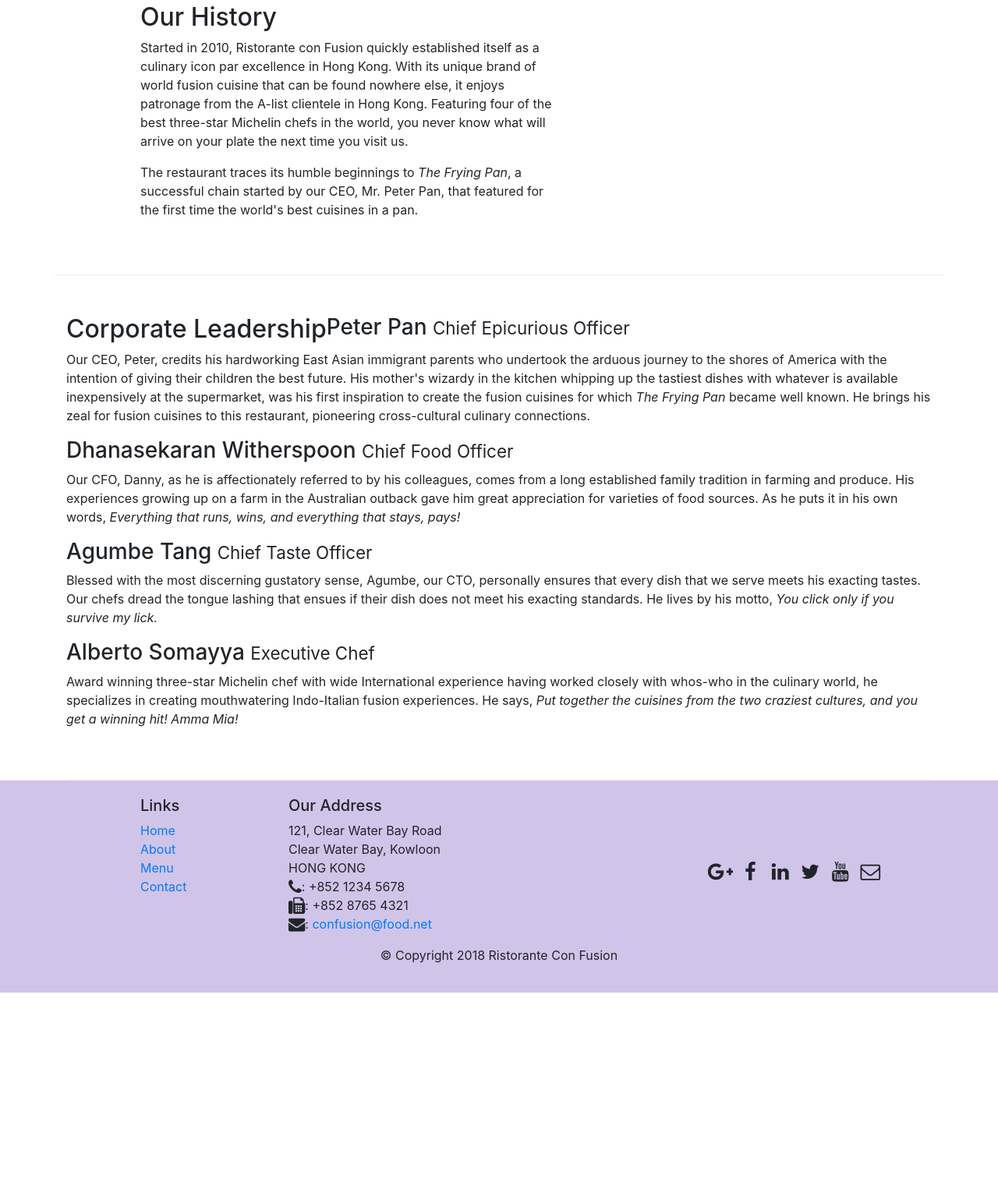
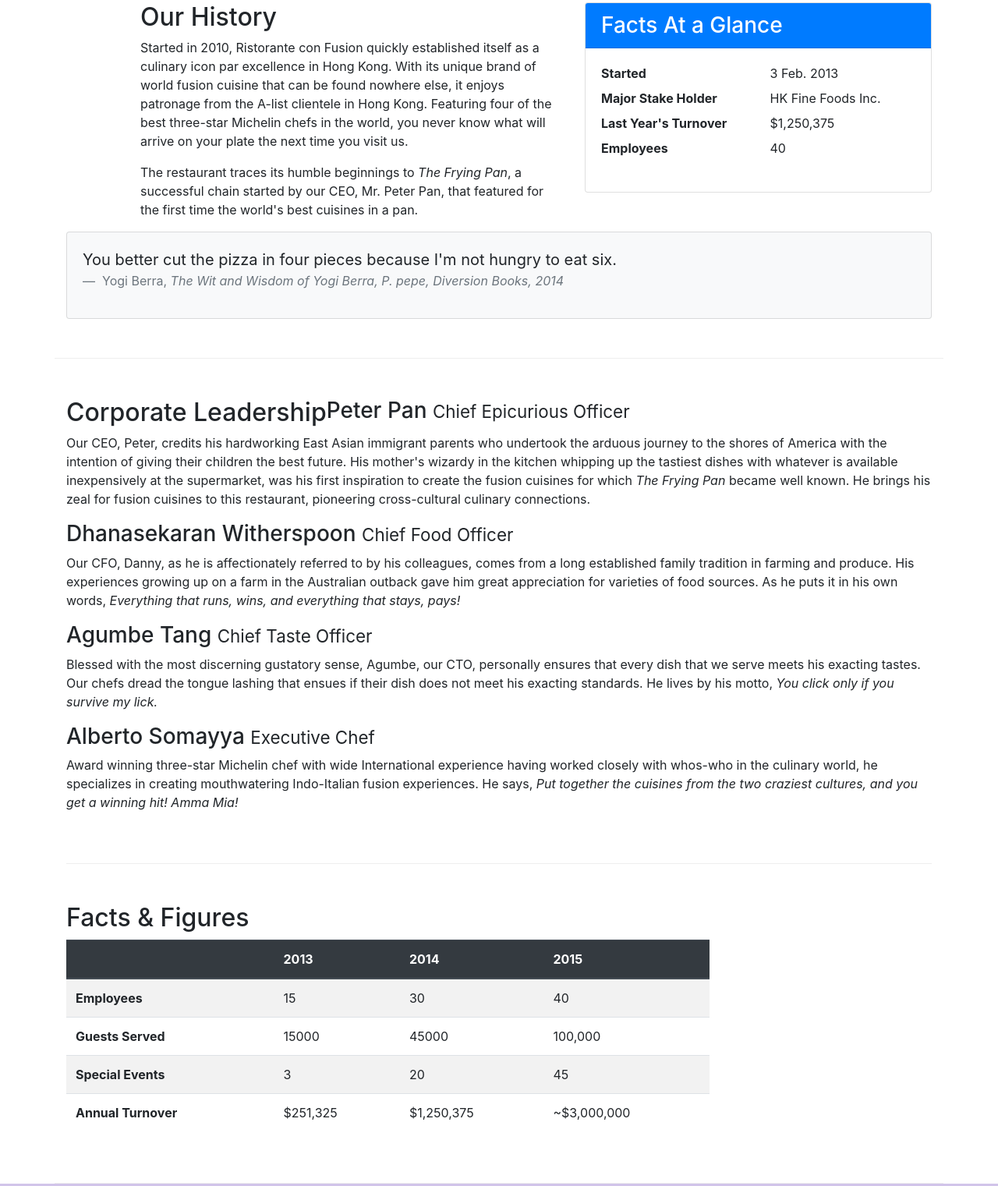
Before and after one commit to garima423/Bootstrap, a website: page aboutus.html in a window 1280 px wide. Shown: the part 532-2053 px from the top of the page at 78% size. Before the commit the page ends 1805 px from the top, so only its background shows below. Drawn offline with nearby package versions, Linux system fonts and the light colour scheme.

Commit message:
Table and Cards

```diff
--- a/aboutus.html
+++ b/aboutus.html
@@ -60,7 +60,38 @@
                 <p>Started in 2010, Ristorante con Fusion quickly established itself as a culinary icon par excellence in Hong Kong. With its unique brand of world fusion cuisine that can be found nowhere else, it enjoys patronage from the A-list clientele in Hong Kong.  Featuring four of the best three-star Michelin chefs in the world, you never know what will arrive on your plate the next time you visit us.</p>
                 <p>The restaurant traces its humble beginnings to <em>The Frying Pan</em>, a successful chain started by our CEO, Mr. Peter Pan, that featured for the first time the world's best cuisines in a pan.</p>
             </div>
-            <div>
+            <div class="col-sm">
+                <div class="card">
+                    <h3 class="card-header bg-primary text-white">
+                        Facts At a Glance
+                    </h3>
+                    <div class="card-body">
+                        <dl class="row">
+                            <dt class="col-6">Started</dt>
+                            <dd class="col-6">3 Feb. 2013</dd>
+                            <dt class="col-6">Major Stake Holder</dt>
+                            <dd class="col-6">HK Fine Foods Inc.</dd>
+                            <dt class="col-6">Last Year's Turnover</dt>
+                            <dd class="col-6">$1,250,375</dd>
+                            <dt class="col-6">Employees</dt>
+                            <dd class="col-6">40</dd>
+                        </dl>
+                    </div>
+                </div>
+            </div>
+            <div class="col-12">
+                <div class="card card-body bg-light">
+                    <blockquote class="blockquote">
+                        <p class="mb-0">You better cut the pizza in four pieces
+                            because I'm not hungry to eat six.
+                        </p>
+                        <footer class="blockquote-footer">
+                            Yogi Berra, <cite title="Source Title">The Wit and Wisdom of
+                                Yogi Berra, P. pepe, Diversion Books, 2014
+                            </cite>
+                        </footer>
+                    </blockquote>
+                </div>
             </div>
         </div>
 
@@ -78,7 +109,52 @@
                 <p class="d-none d-sm-block">Award winning three-star Michelin chef with wide International experience having worked closely with whos-who in the culinary world, he specializes in creating mouthwatering Indo-Italian fusion experiences. He says, <em>Put together the cuisines from the two craziest cultures, and you get a winning hit! Amma Mia!</em></p>
             </div>
        </div>
+       <div class="row row-content">
+           <div class="col-12 col-sm-9">
+               <h2>Facts &amp; Figures</h2>
+               <div class="table-responsive">
+                <table class="table table-striped">
+                    <thead class="thead-dark">
+                        <tr>
+                            <th>&nbsp;</th>
+                            <th>2013</th>
+                            <th>2014</th>
+                            <th>2015</th>
+                        </tr>
+                    </thead>
+                    <tbody>
+                        <tr>
+                            <th>Employees</th>
+                            <td>15</td>
+                            <td>30</td>
+                            <td>40</td>
+                        </tr>
+                        <tr>
+                            <th>Guests Served</th>
+                            <td>15000</td>
+                            <td>45000</td>
+                            <td>100,000</td>
+                        </tr>
+                        <tr>
+                            <th>Special Events</th>
+                            <td>3</td>
+                            <td>20</td>
+                            <td>45</td>
+                        </tr>
+                        <tr>
+                            <th>Annual Turnover</th>
+                            <td>$251,325</td>
+                            <td>$1,250,375</td>
+                            <td>~$3,000,000</td>
+                        </tr>
+                    </tbody>
+                </table>
+            </div>
+           </div>
+           <div class="col-12 col-sm-3">
 
+           </div>
+       </div>
     </div>
 
     <footer class="footer">
```
